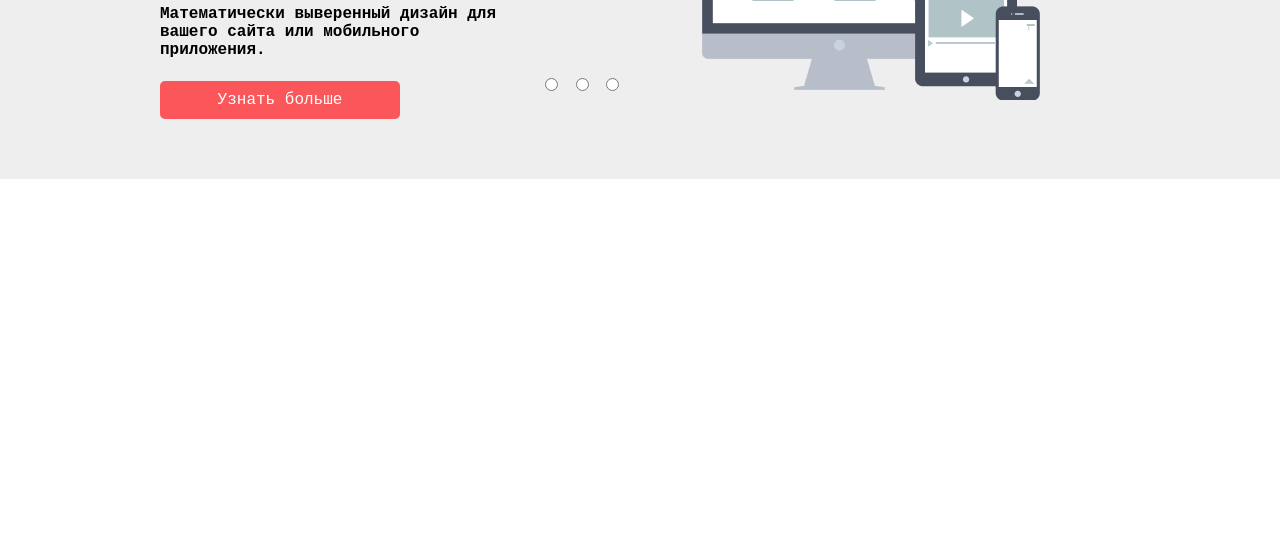
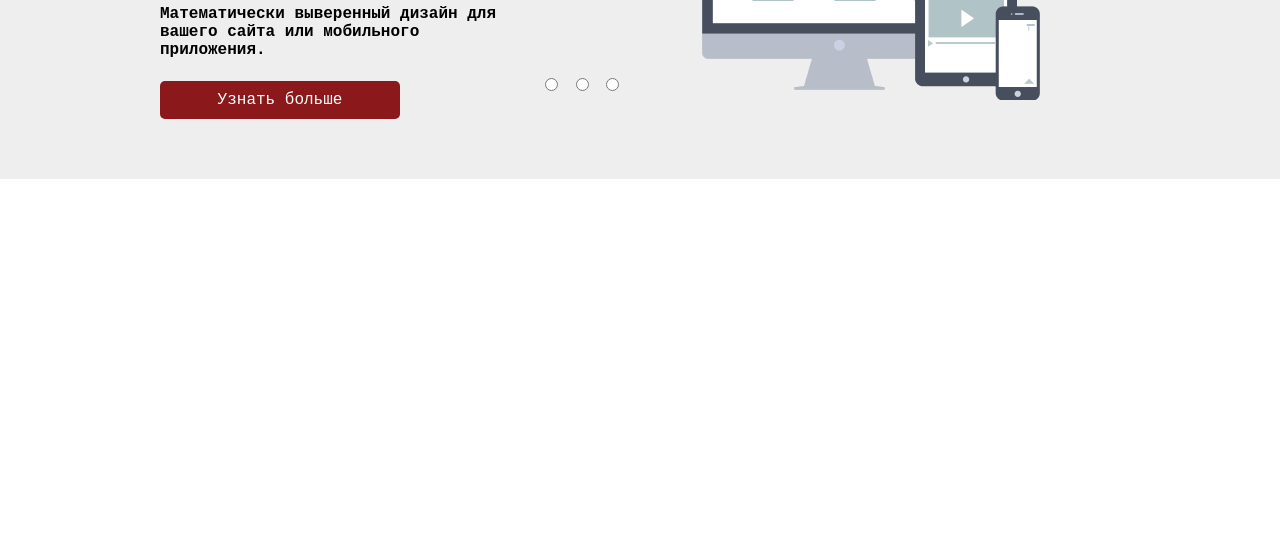
Before and after one commit to donil2003donil/donil2003donil.github.io, a plain HTML site: page index.html in a window 1280 px wide. Shown: the part 257-800 px from the top of the page. Drawn offline with Linux system fonts and the light colour scheme.

Commit message:
change brand

```diff
--- a/css/style.css
+++ b/css/style.css
@@ -109,7 +109,7 @@ float: right;
     height: 38px;
     text-align: center;
     line-height: 38px;
-    background: #fb565a;
+    background: #8b181b;
     color: white;
     border-radius: 5px;
 }
```
